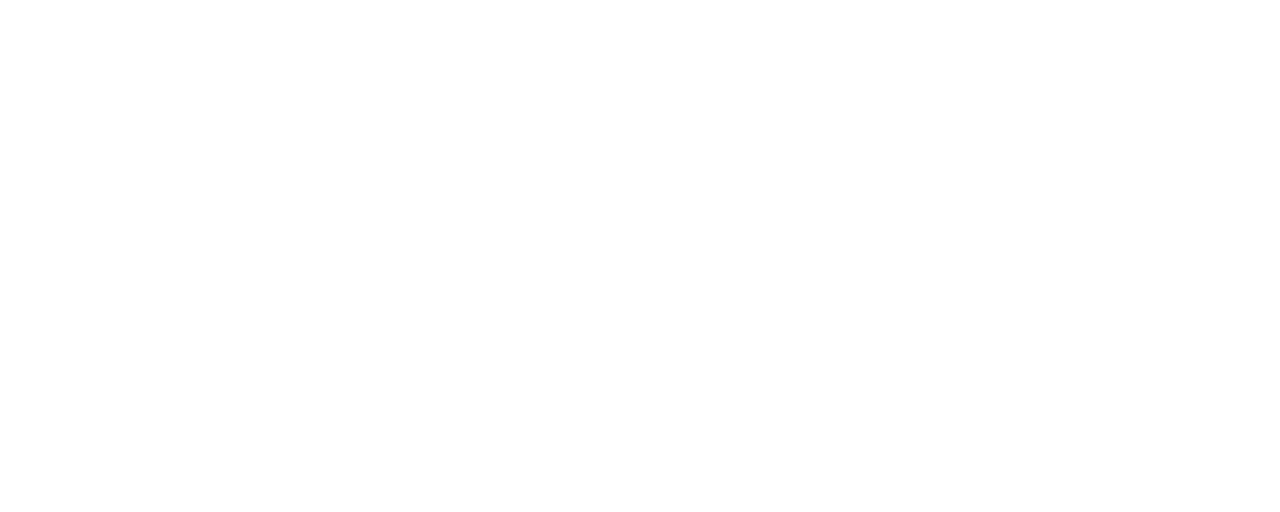
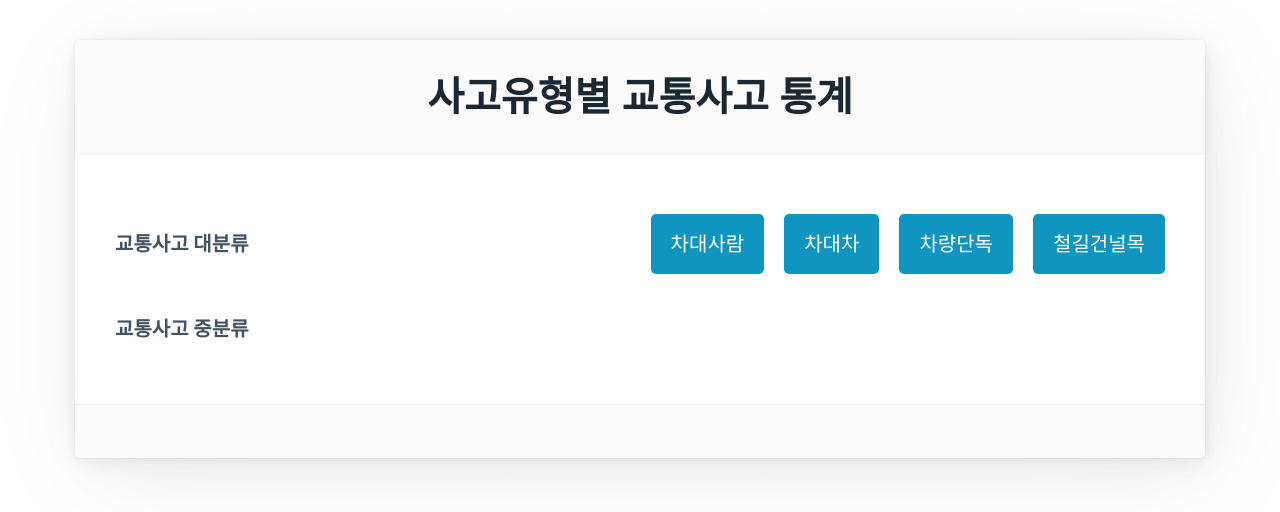
Before and after one commit to mnmn092631/K-digital-2023-3-React, a React (Create React App) app: page /taccident in a window 1280 px wide. Before the commit this address had no page. Shown: the top 512 px of the page. Built offline with nearby package versions, Linux system fonts and the light colour scheme.

Commit message:
사고유형별 교통사고 통계 - useEffect

```diff
--- /dev/null
+++ b/src/06/ButtonStyle.js
@@ -0,0 +1,8 @@
+import styled from "styled-components";
+
+const Button = styled.button`
+  background-color: ${({ act }) => act && "purple"};
+  border: none;
+`;
+
+export default Button;
--- /dev/null
+++ b/src/06/TaccidenetNav.js
@@ -0,0 +1,32 @@
+import Button from "./ButtonStyle";
+
+const TaccidentNav = ({ c1, sel1, setSel1, setSel2 }) => {
+  return (
+    <nav>
+      <ul>
+        <li>
+          <strong>교통사고 대분류</strong>
+        </li>
+      </ul>
+      <ul>
+        {c1.map((c1) => {
+          return (
+            <li key={c1}>
+              <Button
+                act={c1 === sel1}
+                onClick={() => {
+                  setSel1(c1);
+                  setSel2();
+                }}
+              >
+                {c1}
+              </Button>
+            </li>
+          );
+        })}
+      </ul>
+    </nav>
+  );
+};
+
+export default TaccidentNav;
--- /dev/null
+++ b/src/06/Taccident.js
@@ -0,0 +1,79 @@
+import { useEffect, useState } from "react";
+import aData from "./dataTaccident.json";
+import TaccidentNav from "./TaccidenetNav";
+import TaccidentNav2 from "./TaccidentNav2";
+
+const Taccident = () => {
+  let data = aData.data;
+
+  const [sel1, setSel1] = useState();
+  const [sel2, setSel2] = useState();
+  const [selData, setSelData] = useState();
+
+  let c1 = [];
+  data.forEach((item) => {
+    let name = item["사고유형_대분류"];
+    if (!c1.includes(name)) {
+      c1.push(name);
+    }
+  });
+
+  let c2 = [];
+  data.forEach((item) => {
+    let name = item["사고유형_대분류"];
+    let sub = item["사고유형_중분류"];
+    c2.push([name, sub]);
+  });
+
+  useEffect(() => {
+    let temp = data.filter((item) => {
+      return (
+        item["사고유형_대분류"] === sel1 && item["사고유형_중분류"] === sel2
+      );
+    });
+    setSelData(temp[0]);
+  }, [data, sel1, sel2]);
+
+  return (
+    <main className="container">
+      <article>
+        <header>
+          <h1>사고유형별 교통사고 통계</h1>
+        </header>
+
+        <TaccidentNav
+          key={c1}
+          c1={c1}
+          sel1={sel1}
+          setSel1={setSel1}
+          setSel2={setSel2}
+        />
+        <TaccidentNav2
+          key={c2}
+          c2={c2}
+          sel1={sel1}
+          sel2={sel2}
+          setSel2={setSel2}
+        />
+
+        <footer>
+          <div className="grid">
+            {selData &&
+              Object.keys(selData).map(
+                (item) =>
+                  item !== "사고유형_대분류" &&
+                  item !== "사고유형_중분류" && (
+                    <>
+                      <small>{item}</small>
+                      <strong>{Number(selData[item]).toLocaleString()}</strong>
+                    </>
+                  )
+              )}
+          </div>
+        </footer>
+      </article>
+    </main>
+  );
+};
+
+export default Taccident;
--- /dev/null
+++ b/src/06/TaccidentNav2.js
@@ -0,0 +1,28 @@
+import Button from "./ButtonStyle";
+
+const TaccidentNav2 = ({ c2, sel1, sel2, setSel2 }) => {
+  return (
+    <nav>
+      <ul>
+        <li>
+          <strong>교통사고 중분류</strong>
+        </li>
+      </ul>
+      <ul>
+        {c2.map((c2) => {
+          return (
+            sel1 === c2[0] && (
+              <li key={c2[1]}>
+                <Button act={c2[1] === sel2} onClick={() => setSel2(c2[1])}>
+                  {c2[1]}
+                </Button>
+              </li>
+            )
+          );
+        })}
+      </ul>
+    </nav>
+  );
+};
+
+export default TaccidentNav2;
--- /dev/null
+++ b/src/06/dataTaccident.json
@@ -0,0 +1,144 @@
+{
+  "currentCount": 15,
+  "data": [
+    {
+      "경상자수": "7488",
+      "부상신고자수": "701",
+      "사고건수": "17544",
+      "사고유형_대분류": "차대사람",
+      "사고유형_중분류": "횡단중",
+      "사망자수": "883",
+      "중상자수": "9649"
+    },
+    {
+      "경상자수": "1475",
+      "부상신고자수": "161",
+      "사고건수": "3059",
+      "사고유형_대분류": "차대사람",
+      "사고유형_중분류": "차도통행중",
+      "사망자수": "146",
+      "중상자수": "1425"
+    },
+    {
+      "경상자수": "1754",
+      "부상신고자수": "202",
+      "사고건수": "2872",
+      "사고유형_대분류": "차대사람",
+      "사고유형_중분류": "길가장자리구역통행중",
+      "사망자수": "80",
+      "중상자수": "994"
+    },
+    {
+      "경상자수": "1239",
+      "부상신고자수": "121",
+      "사고건수": "2188",
+      "사고유형_대분류": "차대사람",
+      "사고유형_중분류": "보도통행중",
+      "사망자수": "45",
+      "중상자수": "1005"
+    },
+    {
+      "경상자수": "13049",
+      "부상신고자수": "1743",
+      "사고건수": "24652",
+      "사고유형_대분류": "차대사람",
+      "사고유형_중분류": "기타",
+      "사망자수": "689",
+      "중상자수": "10584"
+    },
+    {
+      "경상자수": "6506",
+      "부상신고자수": "590",
+      "사고건수": "5840",
+      "사고유형_대분류": "차대차",
+      "사고유형_중분류": "정면충돌",
+      "사망자수": "259",
+      "중상자수": "3991"
+    },
+    {
+      "경상자수": "63749",
+      "부상신고자수": "5446",
+      "사고건수": "56935",
+      "사고유형_대분류": "차대차",
+      "사고유형_중분류": "측면충돌",
+      "사망자수": "555",
+      "중상자수": "23105"
+    },
+    {
+      "경상자수": "61766",
+      "부상신고자수": "4576",
+      "사고건수": "43028",
+      "사고유형_대분류": "차대차",
+      "사고유형_중분류": "추돌",
+      "사망자수": "504",
+      "중상자수": "15068"
+    },
+    {
+      "경상자수": "60009",
+      "부상신고자수": "5793",
+      "사고건수": "56378",
+      "사고유형_대분류": "차대차",
+      "사고유형_중분류": "기타",
+      "사망자수": "596",
+      "중상자수": "21548"
+    },
+    {
+      "경상자수": "2572",
+      "부상신고자수": "769",
+      "사고건수": "4292",
+      "사고유형_대분류": "차량단독",
+      "사고유형_중분류": "공작물충돌",
+      "사망자수": "462",
+      "중상자수": "2442"
+    },
+    {
+      "경상자수": "369",
+      "부상신고자수": "74",
+      "사고건수": "673",
+      "사고유형_대분류": "차량단독",
+      "사고유형_중분류": "도로이탈",
+      "사망자수": "144",
+      "중상자수": "457"
+    },
+    {
+      "경상자수": "13",
+      "부상신고자수": "5",
+      "사고건수": "28",
+      "사고유형_대분류": "차량단독",
+      "사고유형_중분류": "주/정차차량 충돌",
+      "사망자수": "5",
+      "중상자수": "15"
+    },
+    {
+      "경상자수": "809",
+      "부상신고자수": "353",
+      "사고건수": "1558",
+      "사고유형_대분류": "차량단독",
+      "사고유형_중분류": "전도전복",
+      "사망자수": "226",
+      "중상자수": "886"
+    },
+    {
+      "경상자수": "2577",
+      "부상신고자수": "541",
+      "사고건수": "4503",
+      "사고유형_대분류": "차량단독",
+      "사고유형_중분류": "기타",
+      "사망자수": "168",
+      "중상자수": "1876"
+    },
+    {
+      "경상자수": "0",
+      "부상신고자수": "0",
+      "사고건수": "2",
+      "사고유형_대분류": "철길건널목",
+      "사고유형_중분류": "기타",
+      "사망자수": "0",
+      "중상자수": "2"
+    }
+  ],
+  "matchCount": 15,
+  "page": 1,
+  "perPage": 20,
+  "totalCount": 15
+}
--- a/src/App.js
+++ b/src/App.js
@@ -6,6 +6,7 @@
 import MyDiv from "./04/MyDiv";
 import "./App.css";
 import Dust from "./05/Dust";
+import Taccident from "./06/Taccident";
 
 function App() {
   return (
@@ -18,6 +19,7 @@
           <Route path="box" element={<Box />}></Route>
           <Route path="mydiv" element={<MyDiv />}></Route>
           <Route path="dust" element={<Dust />}></Route>
+          <Route path="taccident" element={<Taccident />}></Route>
         </Routes>
       </BrowserRouter>
     </>
--- a/src/Home.js
+++ b/src/Home.js
@@ -8,6 +8,11 @@
           <h1>K-digital 3기 React 학습목록</h1>
         </header>
         <ul>
+          <li>
+            <Link to="taccident">
+              [23.05.02] : 사고유형별 교통사고 통계 - useEffect
+            </Link>
+          </li>
           <li>
             <Link to="dust">[23.04.25] : Dust</Link>
           </li>
```
Also changed, not shown: 1 other file (tests, documents, lock files or other folders).
